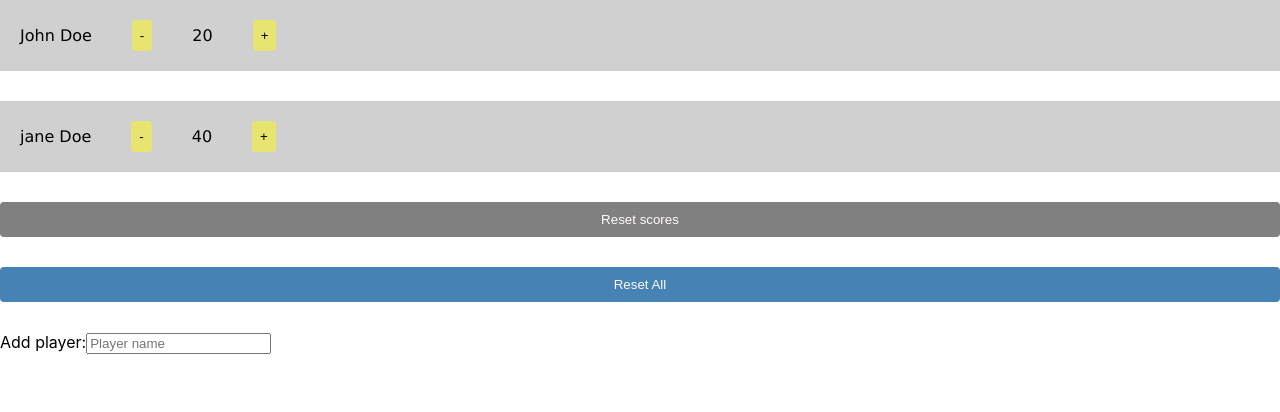
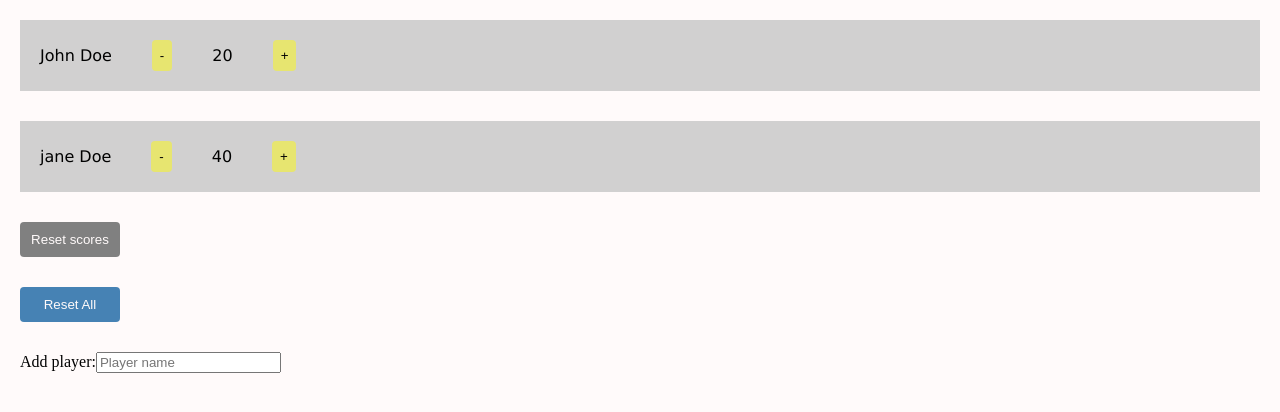
Before and after one commit to danicadombek/scorekeeper, a React (Create React App) app: page / in a window 1280 px wide. Shown: the top 412 px of the page. Built offline with nearby package versions, Linux system fonts and the light colour scheme.

Commit message:
Use style-components everywhere and make navigation-component

```diff
--- a/src/App.css
+++ /dev/null
@@ -1,4 +0,0 @@
-.App {
-  display: grid;
-  gap: 30px;
-}
--- a/src/App.js
+++ b/src/App.js
@@ -2,8 +2,7 @@ import Player from './Player'
 import Button from './Button'
 import PlayerForm from './PlayerForm'
 import { useState } from 'react'
-
-import './App.css'
+import styled from 'styled-components/macro'
 
 function App() {
   const [players, setPlayers] = useState([
@@ -12,7 +11,7 @@ function App() {
   ])
 
   return (
-    <div className="App">
+    <Wrapper>
       {players.map((player, index) => (
         <Player
           onMinus={() => handleMinus(index)}
@@ -22,13 +21,14 @@ function App() {
           score={player.score}
         />
       ))}
-
-      <Button isActive onClick={resetScores}>
-        Reset scores
-      </Button>
+      <ScoreButtons>
+        <Button isActive onClick={resetScores}>
+          Reset scores
+        </Button>
+      </ScoreButtons>
       <Button onClick={resetAll}>Reset All</Button>
       <PlayerForm onSubmit={createPlayer} />
-    </div>
+    </Wrapper>
   )
 
   function resetScores() {
@@ -61,4 +61,14 @@ function App() {
     setPlayers([...players, { name, score: 0 }])
   }
 }
+
+const Wrapper = styled.section`
+  display: grid;
+  gap: 30px;
+`
+
+const ScoreButtons = styled.section`
+  display: flex;
+`
+
 export default App
--- a/src/Button.js
+++ b/src/Button.js
@@ -23,7 +23,7 @@ const Button = styled.button`
   border-radius: 4px;
   padding: 10px;
   color: snow;
-  width: auto;
+  width: 100px;
 
   &:hover {
     background: green;
--- /dev/null
+++ b/src/GlobalStyles.js
@@ -0,0 +1,17 @@
+import { createGlobalStyle } from 'styled-components'
+
+export default createGlobalStyle`
+* {
+    box-sizing: border-box;
+  }
+
+  body {
+    margin: 20px;
+    background-color: snow;
+  }
+
+  code {
+    font-family: source-code-pro, Menlo, Monaco, Consolas, 'Courier New',
+      monospace;
+  }
+  `
--- a/src/PlayerForm.css
+++ /dev/null
@@ -1,3 +0,0 @@
-.PlayerForm.label {
-  display: grid;
-}
--- a/src/PlayerForm.js
+++ b/src/PlayerForm.js
@@ -1,6 +1,6 @@
 import React from 'react'
-import './PlayerForm.css'
 import PropTypes from 'prop-types'
+import styled from 'styled-components/macro'
 
 PlayerForm.propTypes = {
   onSubmit: PropTypes.func,
@@ -8,12 +8,12 @@ PlayerForm.propTypes = {
 
 export default function PlayerForm({ onSubmit }) {
   return (
-    <form className="PlayerForm" onSubmit={handleSubmit}>
+    <Form onSubmit={handleSubmit}>
       <label>
         Add player:
         <input name="name" type="text" placeholder="Player name"></input>
       </label>
-    </form>
+    </Form>
   )
 
   function handleSubmit(event) {
@@ -23,3 +23,7 @@ export default function PlayerForm({ onSubmit }) {
     onSubmit(input.value)
   }
 }
+
+const Form = styled.form`
+  display: grid;
+`
--- a/src/index.css
+++ /dev/null
@@ -1,13 +0,0 @@
-body {
-  margin: 0;
-  font-family: -apple-system, BlinkMacSystemFont, 'Segoe UI', 'Roboto', 'Oxygen',
-    'Ubuntu', 'Cantarell', 'Fira Sans', 'Droid Sans', 'Helvetica Neue',
-    sans-serif;
-  -webkit-font-smoothing: antialiased;
-  -moz-osx-font-smoothing: grayscale;
-}
-
-code {
-  font-family: source-code-pro, Menlo, Monaco, Consolas, 'Courier New',
-    monospace;
-}
--- a/src/index.js
+++ b/src/index.js
@@ -1,17 +1,18 @@
-import React from 'react';
-import ReactDOM from 'react-dom';
-import './index.css';
-import App from './App';
-import reportWebVitals from './reportWebVitals';
+import React from 'react'
+import ReactDOM from 'react-dom'
+import App from './App'
+import reportWebVitals from './reportWebVitals'
+import GlobalStyles from './GlobalStyles'
 
 ReactDOM.render(
   <React.StrictMode>
+    <GlobalStyles />
     <App />
   </React.StrictMode>,
   document.getElementById('root')
-);
+)
 
 // If you want to start measuring performance in your app, pass a function
 // to log results (for example: reportWebVitals(console.log))
 // or send to an analytics endpoint. Learn more: https://bit.ly/CRA-vitals
-reportWebVitals();
+reportWebVitals()
```
Also changed, not shown: src/Navigation.js (added, +15 -0 lines), 2 other files (tests, documents, lock files or other folders).
